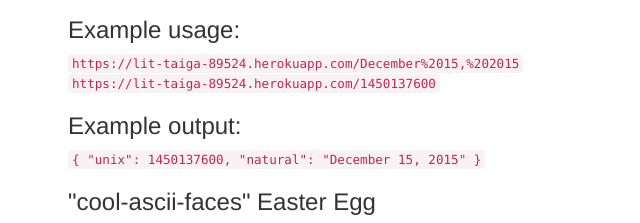
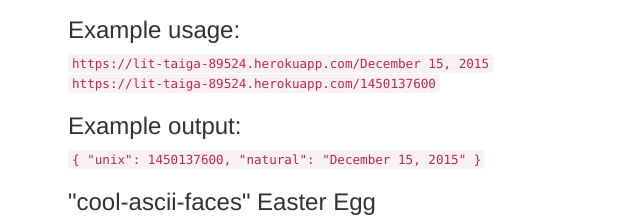
Before and after one commit to AdventureBear/timestamp, a website: page index.html in a window 1280 px wide. Shown: the part 238-461 px from the top of the page, 2-642 px from the left. Drawn offline with nearby package versions, Linux system fonts and the light colour scheme.

Commit message:
removed %20 encoding in index

```diff
--- a/index.html
+++ b/index.html
@@ -18,7 +18,7 @@
         <ul>3) If it does not contain a date or Unix timestamp, it returns null for those properties.</ul>
     </blockquote>
     <h3>Example usage:</h3>
-    <code>https://lit-taiga-89524.herokuapp.com/December%2015,%202015</code><br>
+    <code>https://lit-taiga-89524.herokuapp.com/December 15, 2015</code><br>
     <code>https://lit-taiga-89524.herokuapp.com/1450137600</code>
     <h3>Example output:</h3>
     <code>
```
